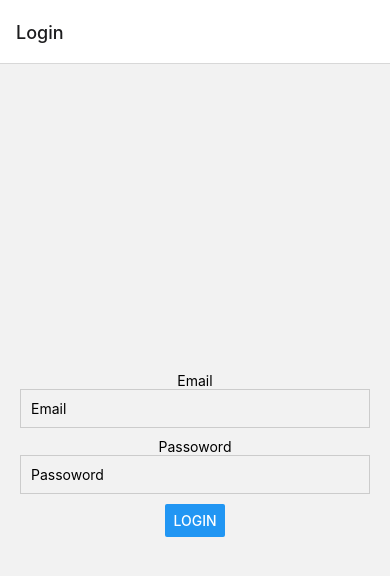
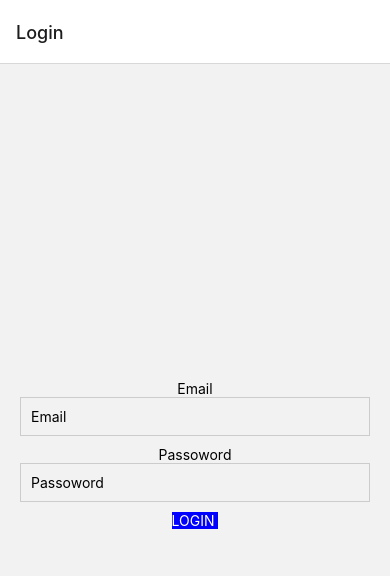
Before and after one commit to paramdesai321/COMP-380-Project, a React Native app: screen /Login in a window 390 px wide. Shown: the top 576 px of the page. Built offline with nearby package versions, Linux system fonts and the light colour scheme.

Commit message:
playing around with the login button

```diff
--- a/components/Login.js
+++ b/components/Login.js
@@ -1,5 +1,5 @@
 import React, {useState} from 'react';
-import {View, TextInput, Button, StyleSheet,Text} from 'react-native';
+import {View, TextInput, Button, TouchableOpacity, StyleSheet,Text, ImageBackground} from 'react-native';
 
 const Login=()=>{
     const [email, setEmail] = useState('');
@@ -22,7 +22,11 @@ const Login=()=>{
             value = {password}
             secureTextEntry={true}
             />
-            <Button title="Login" />
+        <TouchableOpacity
+      //  onPress = {onPressLogin}
+        style={styles.loginbtn}>
+        <Text style={styles.loginbtn}>LOGIN </Text>
+        </TouchableOpacity>
 
 
 
@@ -45,8 +49,16 @@ const Login=()=>{
             padding: 10,
             marginBottom: 10,
           },
+          loginbtn:{
+                backgroundColor:'blue',
+                  color:'white',
+          }
        });
 
 
 
+
+
+
+
 export default Login;
```
